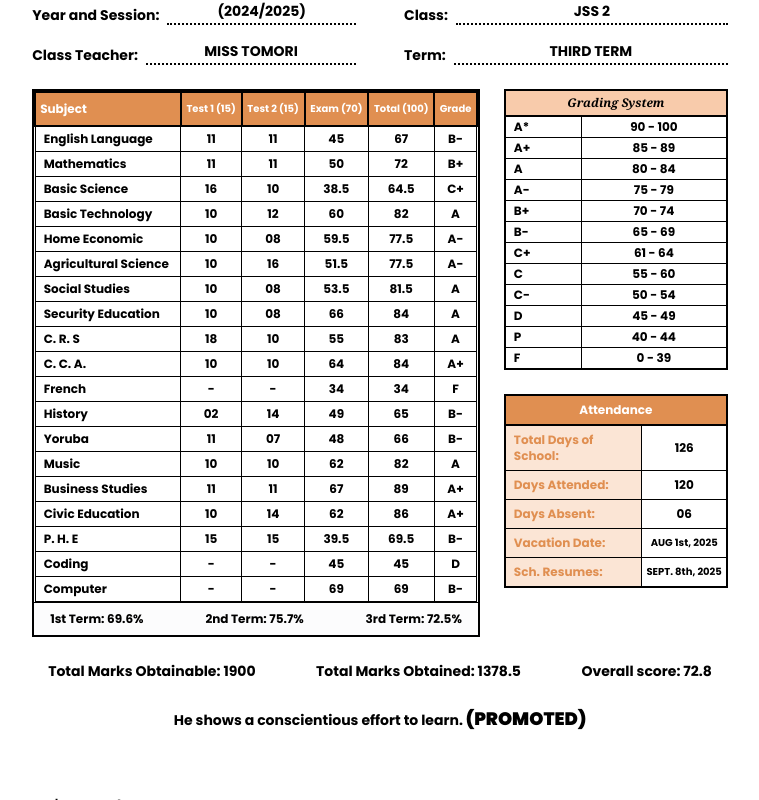
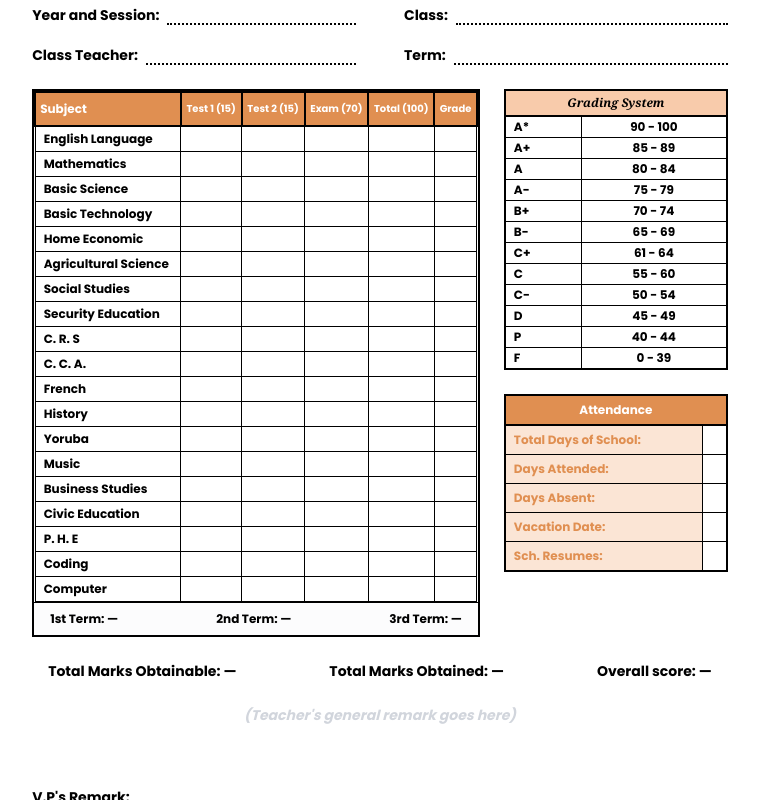
Before and after one commit to Ireoluuwa/elshaddaibaptistschools-ui, a Next.js app: page /report-sheet in a window 1280 px wide. Shown: the part 320-1120 px from the top of the page, without its empty margins (260-1019 px from the left). Built offline with nearby package versions, Linux system fonts and the light colour scheme.

Commit message:
refactor: convert report sheet into a dynamic template by clearing static data and implementing a subject-based mapping

```diff
--- a/app/report-sheet/page.tsx
+++ b/app/report-sheet/page.tsx
@@ -9,6 +9,13 @@ export default function ReportSheetPage() {
   const handlePrint = () => {
     window.print();
   };
+
+  const subjects = [
+    "English Language", "Mathematics", "Basic Science", "Basic Technology",
+    "Home Economic", "Agricultural Science", "Social Studies", "Security Education",
+    "C. R. S", "C. C. A.", "French", "History", "Yoruba", "Music",
+    "Business Studies", "Civic Education", "P. H. E", "Coding", "Computer"
+  ];
 
   return (
     <div className="min-h-screen bg-gray-100 py-8 px-4 font-sans text-black overflow-auto print:bg-white print:py-0 print:px-0">
@@ -62,26 +69,26 @@ export default function ReportSheetPage() {
         <div className="grid grid-cols-1 md:grid-cols-2 gap-x-12 gap-y-4 mb-6 font-bold text-sm">
           <div className="flex items-end gap-2">
             <span className="shrink-0">Name of Student:</span>
-            <div className="uppercase border-b-2 border-black flex-1 border-dotted text-center pb-0.5">Ige Favour</div>
+            <div className="uppercase border-b-2 border-black flex-1 border-dotted text-center pb-0.5 min-h-[1.5rem]"></div>
           </div>
           <div className="flex items-end gap-2 hidden md:flex">
             <span className="shrink-0 flex-1"></span>
           </div>
           <div className="flex items-end gap-2">
             <span className="shrink-0">Year and Session:</span>
-            <div className="uppercase border-b-2 border-black flex-1 border-dotted text-center pb-0.5">(2024/2025)</div>
+            <div className="uppercase border-b-2 border-black flex-1 border-dotted text-center pb-0.5 min-h-[1.5rem]"></div>
           </div>
           <div className="flex items-end gap-2">
             <span className="shrink-0">Class:</span>
-            <div className="uppercase border-b-2 border-black flex-1 border-dotted text-center pb-0.5">JSS 2</div>
+            <div className="uppercase border-b-2 border-black flex-1 border-dotted text-center pb-0.5 min-h-[1.5rem]"></div>
           </div>
           <div className="flex items-end gap-2">
             <span className="shrink-0">Class Teacher:</span>
-            <div className="uppercase border-b-2 border-black flex-1 border-dotted text-center pb-0.5">Miss Tomori</div>
+            <div className="uppercase border-b-2 border-black flex-1 border-dotted text-center pb-0.5 min-h-[1.5rem]"></div>
           </div>
           <div className="flex items-end gap-2">
             <span className="shrink-0">Term:</span>
-            <div className="uppercase border-b-2 border-black flex-1 border-dotted text-center pb-0.5">Third Term</div>
+            <div className="uppercase border-b-2 border-black flex-1 border-dotted text-center pb-0.5 min-h-[1.5rem]"></div>
           </div>
         </div>
 
@@ -100,34 +107,14 @@ export default function ReportSheetPage() {
                 </tr>
               </thead>
               <tbody>
-                {[
-                  { sub: "English Language", t1: "11", t2: "11", ex: "45", tot: "67", gr: "B-" },
-                  { sub: "Mathematics", t1: "11", t2: "11", ex: "50", tot: "72", gr: "B+" },
-                  { sub: "Basic Science", t1: "16", t2: "10", ex: "38.5", tot: "64.5", gr: "C+" },
-                  { sub: "Basic Technology", t1: "10", t2: "12", ex: "60", tot: "82", gr: "A" },
-                  { sub: "Home Economic", t1: "10", t2: "08", ex: "59.5", tot: "77.5", gr: "A-" },
-                  { sub: "Agricultural Science", t1: "10", t2: "16", ex: "51.5", tot: "77.5", gr: "A-" },
-                  { sub: "Social Studies", t1: "10", t2: "08", ex: "53.5", tot: "81.5", gr: "A" },
-                  { sub: "Security Education", t1: "10", t2: "08", ex: "66", tot: "84", gr: "A" },
-                  { sub: "C. R. S", t1: "18", t2: "10", ex: "55", tot: "83", gr: "A" },
-                  { sub: "C. C. A.", t1: "10", t2: "10", ex: "64", tot: "84", gr: "A+" },
-                  { sub: "French", t1: "-", t2: "-", ex: "34", tot: "34", gr: "F" },
-                  { sub: "History", t1: "02", t2: "14", ex: "49", tot: "65", gr: "B-" },
-                  { sub: "Yoruba", t1: "11", t2: "07", ex: "48", tot: "66", gr: "B-" },
-                  { sub: "Music", t1: "10", t2: "10", ex: "62", tot: "82", gr: "A" },
-                  { sub: "Business Studies", t1: "11", t2: "11", ex: "67", tot: "89", gr: "A+" },
-                  { sub: "Civic Education", t1: "10", t2: "14", ex: "62", tot: "86", gr: "A+" },
-                  { sub: "P. H. E", t1: "15", t2: "15", ex: "39.5", tot: "69.5", gr: "B-" },
-                  { sub: "Coding", t1: "-", t2: "-", ex: "45", tot: "45", gr: "D" },
-                  { sub: "Computer", t1: "-", t2: "-", ex: "69", tot: "69", gr: "B-" },
-                ].map((row, i) => (
+                {subjects.map((sub, i) => (
                   <tr key={i}>
-                    <td className="border border-black py-1 px-2 text-left">{row.sub}</td>
-                    <td className="border border-black py-1 px-1">{row.t1}</td>
-                    <td className="border border-black py-1 px-1">{row.t2}</td>
-                    <td className="border border-black py-1 px-1">{row.ex}</td>
-                    <td className="border border-black py-1 px-1">{row.tot}</td>
-                    <td className="border border-black py-1 px-1">{row.gr}</td>
+                    <td className="border border-black py-1 px-2 text-left">{sub}</td>
+                    <td className="border border-black py-1 px-1"></td>
+                    <td className="border border-black py-1 px-1"></td>
+                    <td className="border border-black py-1 px-1"></td>
+                    <td className="border border-black py-1 px-1"></td>
+                    <td className="border border-black py-1 px-1"></td>
                   </tr>
                 ))}
               </tbody>
@@ -135,9 +122,9 @@ export default function ReportSheetPage() {
 
             {/* Term Summary Block Inside Main Table Container */}
             <div className="flex justify-between px-4 py-2 font-bold text-xs border-t border-black bg-gray-50/50">
-              <span>1st Term: 69.6%</span>
-              <span>2nd Term: 75.7%</span>
-              <span>3rd Term: 72.5%</span>
+              <span>1st Term: —</span>
+              <span>2nd Term: —</span>
+              <span>3rd Term: —</span>
             </div>
           </div>
 
@@ -183,23 +170,23 @@ export default function ReportSheetPage() {
               <tbody>
                 <tr>
                   <td className="border border-black py-1.5 px-2 text-left bg-[#f8cbab]/50 text-[#e08f51]">Total Days of School:</td>
-                  <td className="border border-black py-1.5 px-2">126</td>
+                  <td className="border border-black py-1.5 px-2"></td>
                 </tr>
                 <tr>
                   <td className="border border-black py-1.5 px-2 text-left bg-[#f8cbab]/50 text-[#e08f51]">Days Attended:</td>
-                  <td className="border border-black py-1.5 px-2">120</td>
+                  <td className="border border-black py-1.5 px-2"></td>
                 </tr>
                 <tr>
                   <td className="border border-black py-1.5 px-2 text-left bg-[#f8cbab]/50 text-[#e08f51]">Days Absent:</td>
-                  <td className="border border-black py-1.5 px-2">06</td>
+                  <td className="border border-black py-1.5 px-2"></td>
                 </tr>
                 <tr>
                   <td className="border border-black py-1.5 px-2 text-left bg-[#f8cbab]/50 text-[#e08f51]">Vacation Date:</td>
-                  <td className="border border-black py-1.5 px-1 truncate text-[10px]">AUG 1st, 2025</td>
+                  <td className="border border-black py-1.5 px-1 truncate text-[10px]"></td>
                 </tr>
                 <tr>
                   <td className="border border-black py-1.5 px-2 text-left bg-[#f8cbab]/50 text-[#e08f51]">Sch. Resumes:</td>
-                  <td className="border border-black py-1.5 px-1 truncate text-[10px]">SEPT. 8th, 2025</td>
+                  <td className="border border-black py-1.5 px-1 truncate text-[10px]"></td>
                 </tr>
               </tbody>
             </table>
@@ -209,13 +196,13 @@ export default function ReportSheetPage() {
         {/* Footer Score Remarks */}
         <div className="mt-6 flex flex-col gap-6 text-sm font-bold">
           <div className="flex justify-between items-center px-4">
-            <span>Total Marks Obtainable: 1900</span>
-            <span>Total Marks Obtained: 1378.5</span>
-            <span>Overall score: 72.8</span>
+            <span>Total Marks Obtainable: —</span>
+            <span>Total Marks Obtained: —</span>
+            <span>Overall score: —</span>
           </div>
 
-          <div className="text-center">
-            He shows a conscientious effort to learn. <span className="font-black text-lg">(PROMOTED)</span>
+          <div className="text-center italic text-gray-300">
+             (Teacher's general remark goes here)
           </div>
 
           <div className="flex justify-between items-end mt-4">
```
